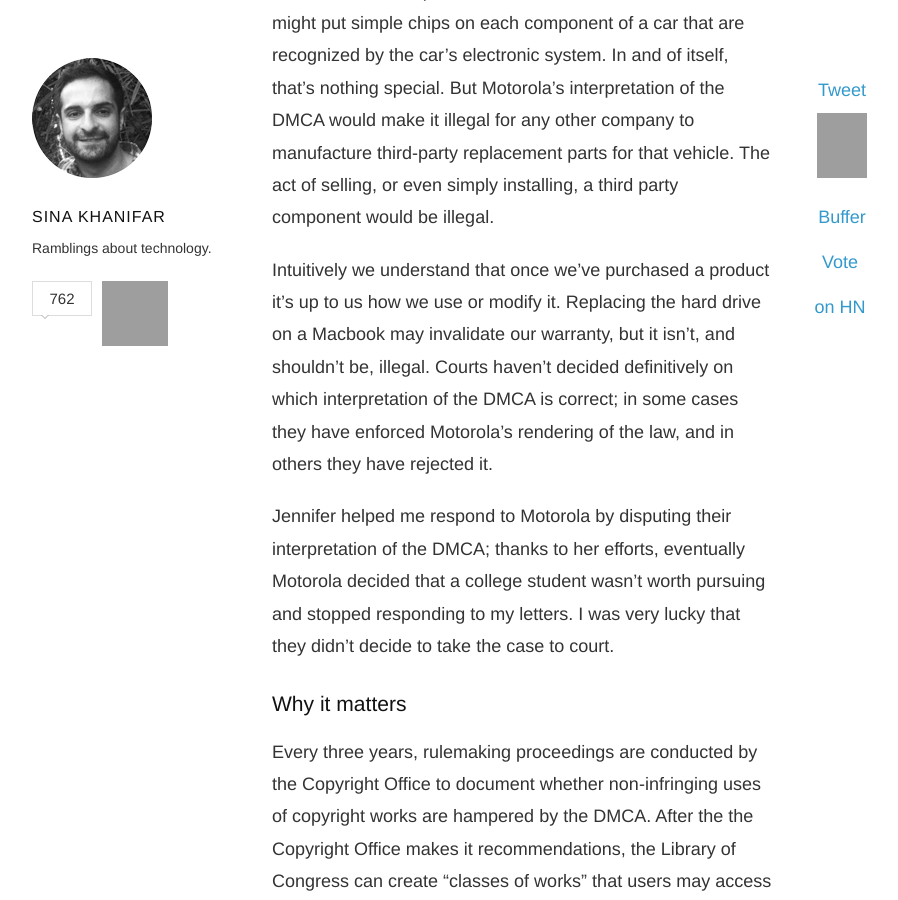
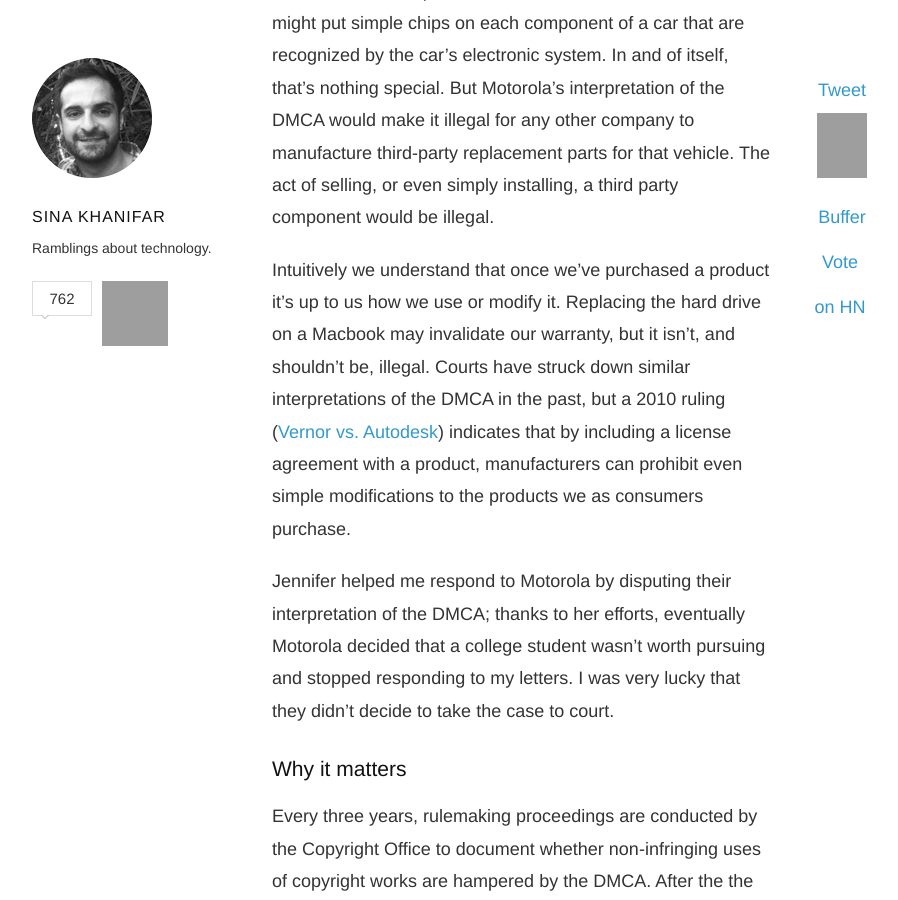
Before and after one commit to sinak/sinak.github.com, a Jekyll site: the page built from _posts/2013-02-03-unlocking-phones.md, in a window 1280 px wide and 900 px high, scrolled down 2396 px, cut to the strip 0-900 px from the top of the window. Shown: the whole strip, without its empty margins (178-1076 px from the left). Built offline with Jekyll 4.4.1, drawn with Linux system fonts in a browser that asks for light colours; nearby versions of some CDN libraries; some web fonts are replaced; Markdown is read by kramdown in place of the engine named in the settings; comment, search, counter and statistics services are not loaded; grey boxes are pictures that could not be loaded.

Commit message:
now live exclamation mark

```diff
--- a/_posts/2013-02-03-unlocking-phones.md
+++ b/_posts/2013-02-03-unlocking-phones.md
@@ -33,7 +33,7 @@
 
 Let’s take an example: it’s conceivable that a car manufacturer might put simple chips on each component of a car that are recognized by the car’s electronic system. In and of itself, that’s nothing special. But Motorola’s interpretation of the DMCA would make it illegal for any other company to manufacture third-party replacement parts for that vehicle. The act of selling, or even simply installing, a third party component would be illegal.
 
-Intuitively we understand that once we’ve purchased a product it’s up to us how we use or modify it. Replacing the hard drive on a Macbook may invalidate our warranty, but it isn’t, and shouldn’t be, illegal. Courts haven’t decided definitively on which interpretation of the DMCA is correct; in some cases they have enforced Motorola's rendering of the law, and in others they have rejected it.
+Intuitively we understand that once we’ve purchased a product it’s up to us how we use or modify it. Replacing the hard drive on a Macbook may invalidate our warranty, but it isn’t, and shouldn’t be, illegal. Courts have struck down similar interpretations of the DMCA in the past, but a 2010 ruling ([Vernor vs. Autodesk](http://en.wikipedia.org/wiki/Vernor_v._Autodesk,_Inc._)) indicates that by including a license agreement with a product, manufacturers can prohibit even simple modifications to the products we as consumers purchase.
 
 Jennifer helped me respond to Motorola by disputing their interpretation of the DMCA; thanks to her efforts, eventually Motorola decided that a college student wasn’t worth pursuing and stopped responding to my letters. I was very lucky that they didn’t decide to take the case to court.
 
--- a/index.html
+++ b/index.html
@@ -4,7 +4,7 @@
 ---
 
 <section class="excerpt">
-	<!--
+
     {% for post in site.posts %}
 		<a href="{{ site.baseurl }}{{ post.url }}"><h3>{{ post.title }}</h3></a>
 		<p class="date">{{ post.date | date_to_string }}</p>
@@ -12,5 +12,5 @@
 		<div class="entry">{{ post.excerpt }}</div>
 
         <p class="meta"><a href="{{site.baseurl}}{{ post.url }}">Read More</a></p>
-    {% endfor %}-->
+    {% endfor %}
 </section>
```
